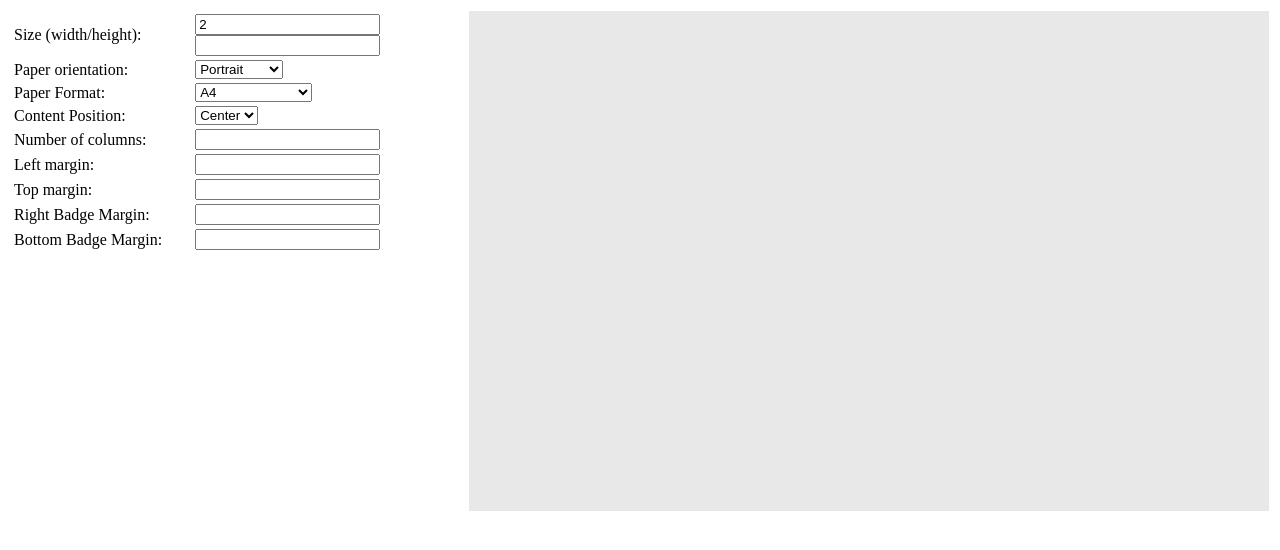
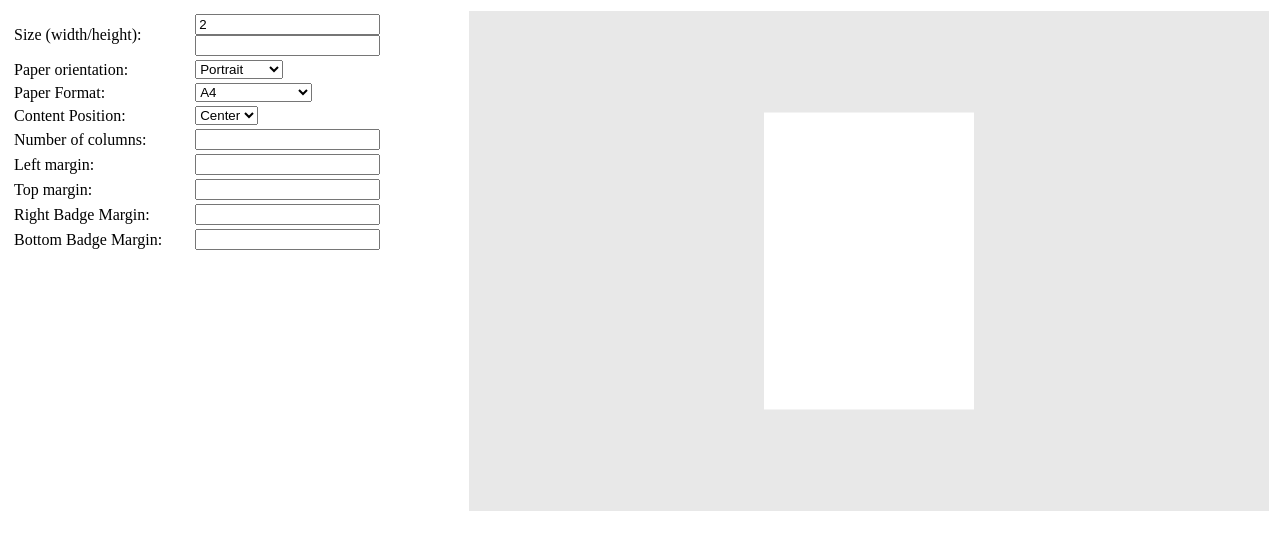
Before and after one commit to it7-solutions/it7badgeLivePreview, a website built with webpack: page src/index.html in a window 1280 px wide. Built offline with nearby package versions, Linux system fonts and the light colour scheme.

Commit message:
draw paper rectangle, create dataToDraw

```diff
--- a/src/app.ts
+++ b/src/app.ts
@@ -6,13 +6,12 @@ export class App {
     constructor(private options: PluginOptions) {
         var grabData = new GrabData(options);
         let fieldsData = grabData.grabData();
-
-        console.log('fieldsData', fieldsData);
+        let dataToDraw: any = grabData.dataToDraw();
 
         var calculateData = new CalculateData(fieldsData);
         calculateData.calculateData();
 
-        var draw = new Draw(options);
-        draw.drawCanvas();
+        var draw = new Draw(options, dataToDraw);
+        draw.drawAll();
     }
 }
--- a/src/draw.ts
+++ b/src/draw.ts
@@ -1,23 +1,52 @@
 import {PluginConfig} from "./services/pluginConfig";
+import {DataToDraw} from "./models/dataToDraw";
 export class Draw {
-    constructor(private options: PluginConfig) {}
+    constructor(private options: PluginConfig, private dataToDraw: DataToDraw) {
+        console.log('dataToDraw', dataToDraw);
+    }
 
-    drawCanvas(): void {
+    canvas: any = document.createElement('canvas');
+    ctx: any = this.canvas.getContext("2d");
+
+    drawAll() {
+        this.drawCanvas();
+
+        this.drawPaper(
+            this.options.canvasOptions.width / 2 - this.dataToDraw.paperSize.width / 2,
+            this.options.canvasOptions.height / 2 - this.dataToDraw.paperSize.height / 2,
+            this.dataToDraw.paperSize.width,
+            this.dataToDraw.paperSize.height,
+            this.options.canvasOptions.paperBackground);
+    }
+
+    private drawCanvas() {
         console.log('drawCanvas');
 
-        var canvas: any = document.createElement('canvas');
-        $(document).find(this.options.canvasOptions.selector).append(canvas);
 
-        canvas.width = this.options.canvasOptions.width;
-        canvas.height = this.options.canvasOptions.height;
+        $(document).find(this.options.canvasOptions.selector).append(this.canvas);
 
-        var ctx: any = canvas.getContext("2d");
-        ctx.fillStyle = this.options.canvasOptions.background;
-        ctx.fillRect(0, 0, canvas.width, canvas.height);
+        this.canvas.width = this.options.canvasOptions.width;
+        this.canvas.height = this.options.canvasOptions.height;
+
+
+        this.ctx.fillStyle = this.options.canvasOptions.canvasBackground;
+        this.ctx.fillRect(0, 0, this.canvas.width, this.canvas.height);
+
 
 
         $(document).on('change', '#badge_form', function () {
             console.log('change');
         })
     }
+
+    private drawPaper(x: number, y: number, width: number, height: number, fill: string) {
+        this.drawShape(x, y, width, height, fill);
+    }
+
+
+
+    private drawShape(x: number, y: number, w: number, h: number, fill: string) {
+        this.ctx.fillStyle = fill;
+        this.ctx.fillRect(x, y, w, h);
+    }
 }
--- a/src/grabData.ts
+++ b/src/grabData.ts
@@ -1,5 +1,6 @@
 import {PluginConfig} from "./services/pluginConfig";
 import {PluginData} from "./models/PluginData";
+import {DataToDraw} from "./models/dataToDraw";
 export class GrabData {
     constructor(private options: PluginConfig) {}
 
@@ -15,14 +16,23 @@ export class GrabData {
         leftMargin          : $(this.badgeForm).find('[name="left_margin"]').val(),
         topMargin           : $(this.badgeForm).find('[name="top_margin"]').val(),
         rightBadgeMargin    : $(this.badgeForm).find('[name="right_b_margin"]').val(),
-        bottomBadgeMargin   : $(this.badgeForm).find('[name="bottom_b_margin"]').val()
+        bottomBadgeMargin   : $(this.badgeForm).find('[name="bottom_b_margin"]').val(),
+        // paperSize           : undefined
     };
 
-    grabData(): PluginData {
+    grabData(): any {
         console.log('grabData');
 
         // add paper size option to draw properties object and return it
-        return (<any>Object).assign(this.fieldsValues, {paperSize: this.getPaperSize()});
+        // return (<any>Object).assign(this.fieldsValues, {paperSize: this.getPaperSize()});
+        return this.fieldsValues;
+    }
+
+    dataToDraw() {
+        let paperSize: DataToDraw = {
+            paperSize: this.getPaperSize()
+        };
+        return paperSize;
     }
 
     private getPaperSize() {
--- a/src/index.html
+++ b/src/index.html
@@ -99,7 +99,8 @@
       selector: '#addCanvas',
       width: 800,
       height: 500,
-      background: '#e8e8e8'
+      canvasBackground: '#e8e8e8',
+      paperBackground: '#ffffff'
     },
     width: 100,
     height: 100,
--- /dev/null
+++ b/src/models/dataToDraw.ts
@@ -0,0 +1,3 @@
+export interface DataToDraw {
+    paperSize: any
+}
--- a/src/models/pluginData.ts
+++ b/src/models/pluginData.ts
@@ -9,4 +9,5 @@ export interface PluginData {
     topMargin           : number;
     rightBadgeMargin    : number;
     bottomBadgeMargin   : number;
+    // paperSize           : any;
 }
```
Also changed, not shown: src/models/canvasOptions.ts (+5 -4 lines).
